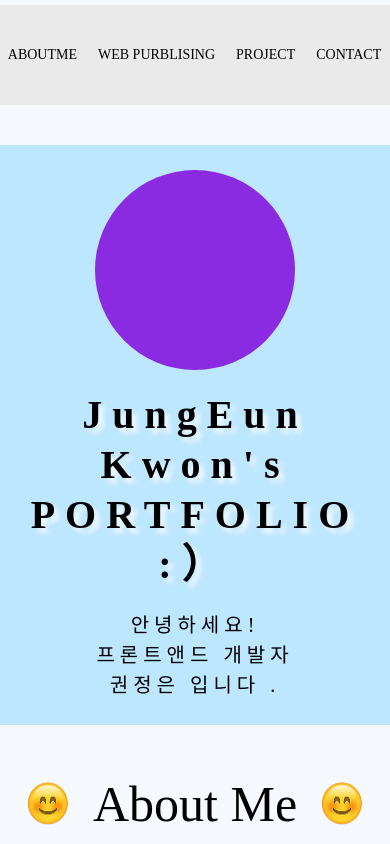
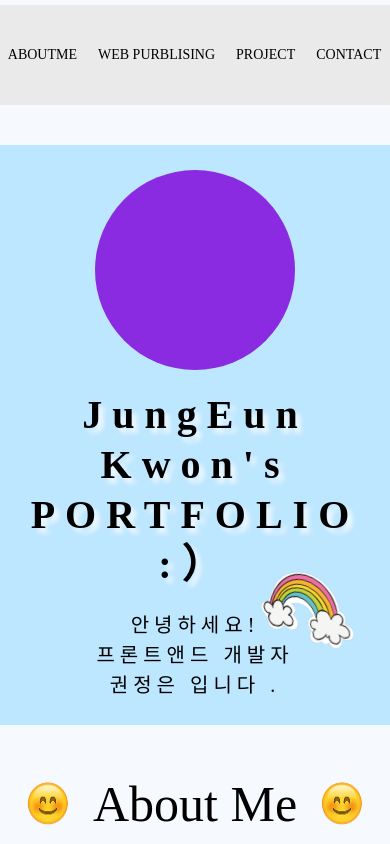
Before and after one commit to kwonjung9/portfolio, a Vue app: page / in a window 390 px wide. Shown: the top 844 px of the page. Built offline with nearby package versions, Linux system fonts and the light colour scheme; a web font is replaced by a local one.

Commit message:
update16

```diff
--- a/src/components/Design.vue
+++ b/src/components/Design.vue
@@ -97,6 +97,7 @@ const nextSlide = () => {
   width: 100%;
   height: 100vh;
   position: relative;
+  bottom: 0;
 }
 
 .main-name {
@@ -110,7 +111,7 @@ const nextSlide = () => {
 .content-wrap {
   padding: 20px;
   position: absolute;
-  top: 50%;
+  // top: 50%;
   left: 50%;
   transform: translate(-50%, -50%);
   width: 1500px;
@@ -180,7 +181,7 @@ button {
 @media (max-width: 480px) {
   .design {
   width: 100%;
-  height: 85vh;
+  height: 100vh;
   position: relative;
 }
   .main-name {
@@ -195,6 +196,7 @@ button {
   padding: 20px;
   position: absolute;
   top: 50%;
+  // bottom: -50%;
   left: 50%;
   transform: translate(-50%, -50%);
   width: 310px;
--- a/src/components/Mainpage.vue
+++ b/src/components/Mainpage.vue
@@ -12,6 +12,7 @@
       <li v-if="menubar" class="menubar" @click="menu"><img src="../../public/images/menubar.png" alt=""></li>
     </ul>
   <div class="introduce-wrap">
+    <img src="/public/images/Rainbow.png" alt="무지개이미지">
     <div class="introduce-img"></div>
     <div class="introduce-txt">
       <p>JungEun Kwon's <br>PORTFOLIO :）</p>
@@ -108,6 +109,26 @@ onMounted(()=>{
     padding: 15px 0;
     position: relative;
   }
+  .introduce-wrap > img{
+    width: 200px;
+    height: 150px;
+    position: absolute;
+    bottom: 23%;
+    right: 20%;
+    transform: rotate(15deg);
+    animation: img-ani 1s infinite linear;
+  }
+  @keyframes img-ani {
+    0%{
+      transform: rotate(0);
+    }
+    50%{
+      transform: rotate(15deg);
+    }
+    100%{
+      transform: rotate(0);
+    }
+  }
   .introduce-img{
     background-color: blueviolet;
     width: 450px;
@@ -131,12 +152,12 @@ onMounted(()=>{
   }
   .top{
   font-family: 'Ownglyph_ParkDaHyun';
-  font-size: 25px;
+  font-size: 30px;
   position: fixed;
-  bottom: 10%;
+  bottom: 25px;
   right: 25px;
-  width: 60px;
-  height: 60px;
+  width: 80px;
+  height: 80px;
   border: 1px solid #888;
   outline: none;
   background-color: #b1d9f0;
@@ -153,7 +174,7 @@ onMounted(()=>{
 @media (max-width: 480px) {
   .top{
   font-size: 18px;
-  bottom: 10%;
+  bottom: 5%;
   right: 5%;
   width: 50px;
   height: 50px;
@@ -177,7 +198,13 @@ onMounted(()=>{
     display: flex;
     flex-direction: column;
   }
-
+  .introduce-wrap > img{
+    width: 100px;
+    height: 80px;
+    position: absolute;
+    bottom: 13%;
+    right: 8%;
+  }
   .introduce-img{
     background-color: blueviolet;
     width: 200px;
@@ -234,7 +261,9 @@ onMounted(()=>{
     display: flex;
     flex-direction: column;
   }
-
+  .introduce-wrap > img{
+    display: none;
+  }
   .introduce-img{
     background-color: blueviolet;
     width: 250px;
--- a/src/components/Website.vue
+++ b/src/components/Website.vue
@@ -145,7 +145,7 @@ const nextSlide =()=>{
 <style lang="scss" scoped>
 .website {
   width: 100%;
-  height: 100vh;
+  height: 150vh;
   background-color: #BDE6FF;
   position: relative;
 }
@@ -292,7 +292,7 @@ const nextSlide =()=>{
 @media (max-width: 480px) {
   .website {
   width: 100%;
-  height: 180vh;
+  height: 200vh;
   background-color: #BDE6FF;
   position: relative;
 }
```
Also changed, not shown: public/images/Rainbow.png (added).
